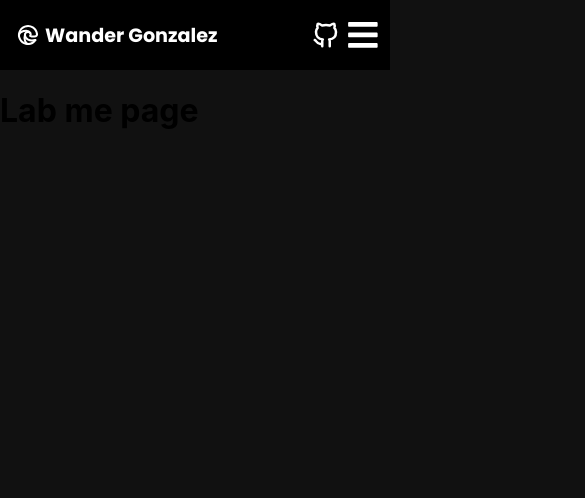
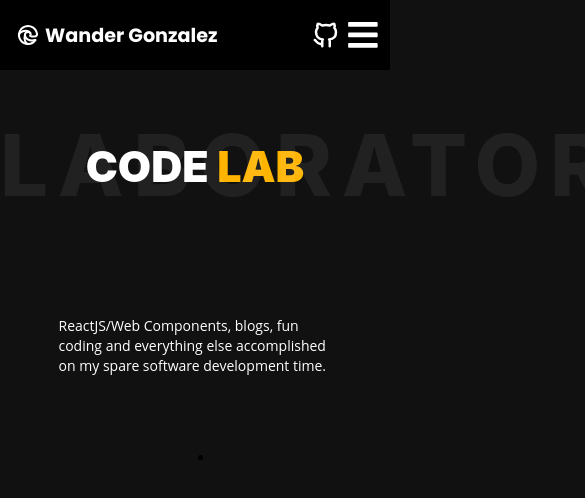
Before and after one commit to wandergithub/w-portfolio, a React (Create React App) app: page /lab in a window 390 px wide. Shown: the top 498 px of the page, 585 px wide, since content can reach past the window. Built offline with nearby package versions, Linux system fonts and the light colour scheme.

Commit message:
Create Lab page responsive titles and text

```diff
--- a/src/App.js
+++ b/src/App.js
@@ -5,7 +5,7 @@ import { Route, Routes } from 'react-router-dom';
 import About from './components/About/About';
 import Work from './components/Work/Work';
 import Contact from './components/Contact/Contact';
-import Lab from './components/Lab/Lav';
+import Lab from './components/Lab/Lab';
 
 const style = {
   separator: {
--- a/src/components/About/About.js
+++ b/src/components/About/About.js
@@ -2,7 +2,6 @@ import Button from "../shared/Button/Button";
 import "./About.scss";
 import me from "./assets/me.webp";
 import { FaArrowRight } from "react-icons/fa";
-import { TbBrandGithub } from "react-icons/tb";
 import FloatingSocial from "../FloatingSocial/FloatingSocial";
 
 const About = () => {
--- a/src/components/About/About.scss
+++ b/src/components/About/About.scss
@@ -6,7 +6,7 @@
   align-items: center;
   justify-content: center;
   line-height: 30px;
-  padding-top: 10vh;
+  padding-top: 22vh;
 }
 
 .title-1 {
--- /dev/null
+++ b/src/components/Lab/Lab.js
@@ -0,0 +1,37 @@
+import "./Lab.scss";
+
+const Lab = () => {
+  return (
+    <div
+    style={{
+      display: "flex",
+      flexDirection: "column",
+      alignItems: "center",
+      gap: "40px",
+    }}
+  >
+      <div
+        className="title-section text-left text-sm-center aos-init aos-animate"
+        data-aos="fade-up"
+        data-aos-duration="1200"
+      >
+        <h1>
+          Code
+          <span> Lab</span>
+        </h1>
+        <span className="title-bg">Laboratory</span>
+      </div>
+      <p className="text-p" style={{ maxWidth: "70%" }}>
+        ReactJS/Web Components, blogs, fun coding and everything else
+        accomplished on my spare software development time.
+      </p>
+      <ul>
+        <li>
+
+        </li>
+      </ul>
+    </div>
+  );
+};
+
+export default Lab;
--- /dev/null
+++ b/src/components/Lab/Lab.scss
@@ -0,0 +1 @@
+@import "../shared/general";
--- a/src/components/Lab/Lav.js
+++ /dev/null
@@ -1,9 +0,0 @@
-const Lab = () => {
-    return (
-        <>
-            <h1>Lab me page</h1>
-        </>
-    )
-};
-
-export default Lab;
```
